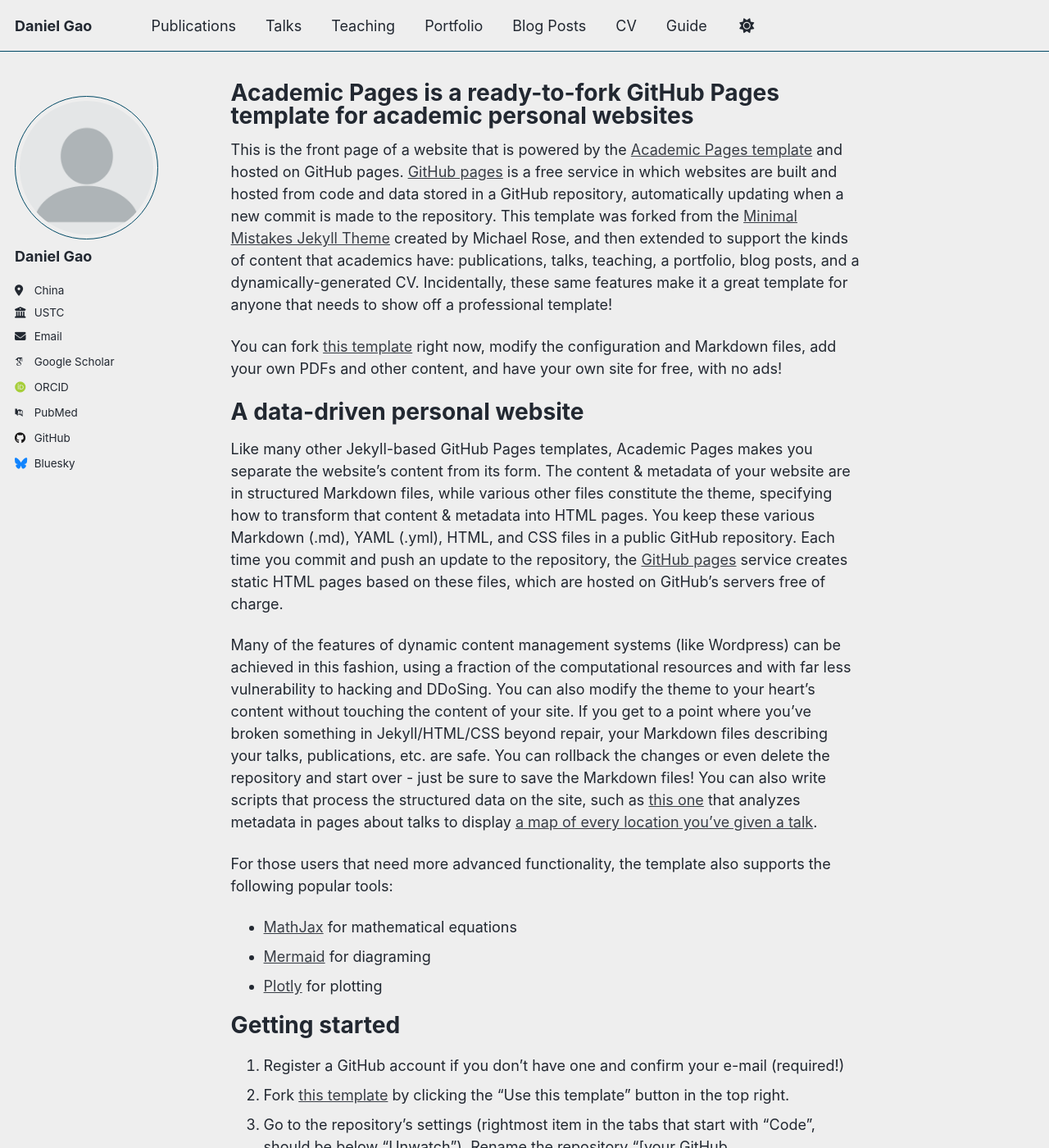
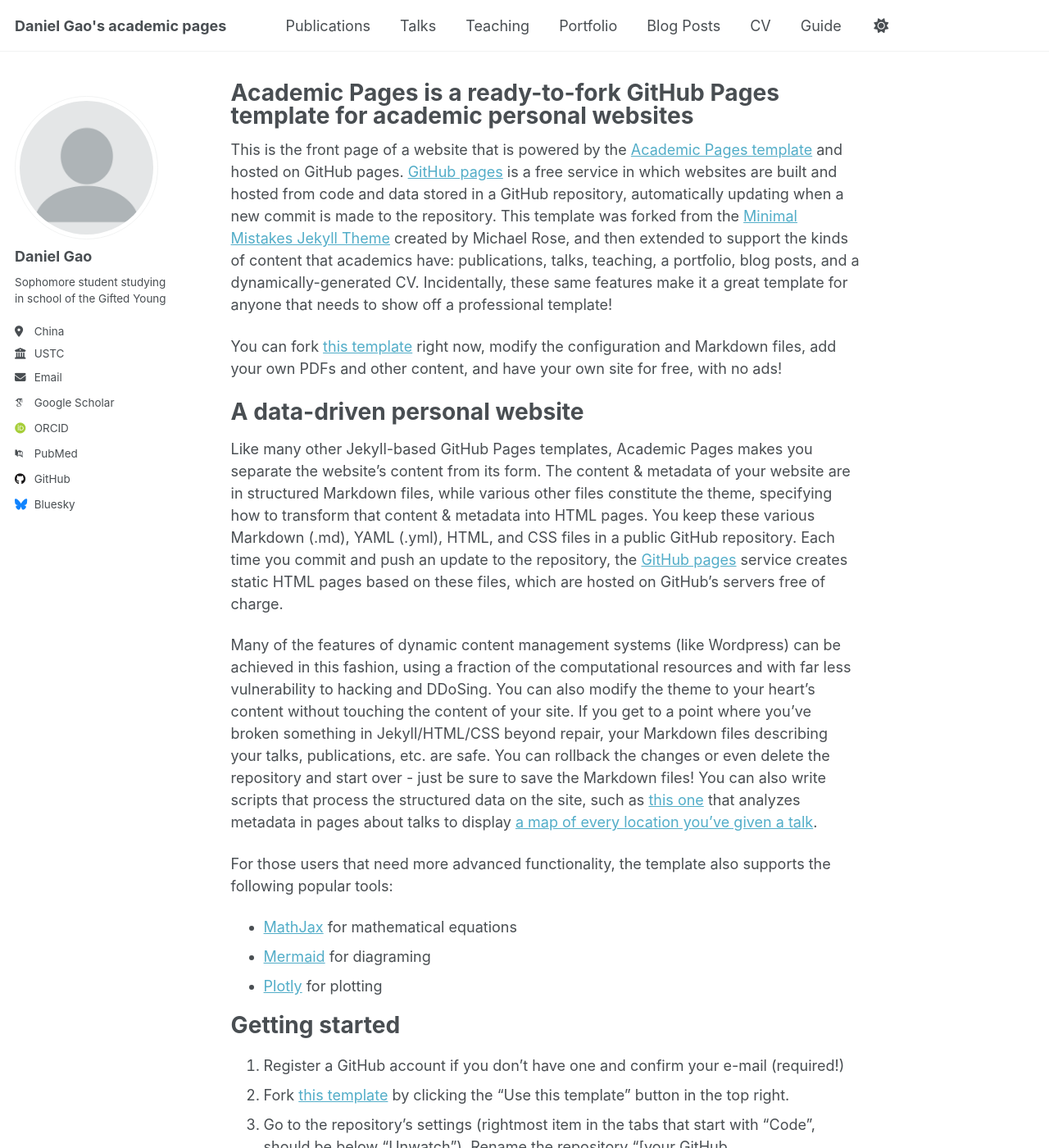
Before and after one commit to ccbb0530/ccbb0530.github.io, a Jekyll site: the page built from _pages/about.md, in a window 1280 px wide and 1400 px high. Shown: the whole window at 82% size. Built offline with Jekyll 4.4.1, drawn with Linux system fonts in a browser that asks for light colours; some web fonts are replaced; a script that is not in the unit is left out.

```diff
--- a/_config.yml
+++ b/_config.yml
@@ -8,11 +8,11 @@
 
 # Basic Site Settings
 locale                   : "en-US"
-site_theme               : "air" # Currently available options are "default", "air"
-title                    : "Daniel Gao"
-title_separator          : "|"
+site_theme               : "default" # Currently available options are "default", "air"
+title                    : "Daniel Gao's academic pages"
+title_separator          : "-"
 name                     : &name "Daniel Gao"
-description              : &description "A sophomore in USTC"
+description              : &description "personal description"
 url                      : https://ccbb0530.github.io # the base hostname & protocol for your site e.g. "https://[your GitHub username].github.io" or if you already have some other page hosted on Github then use "https://[your GitHub username].github.io/[Your Repo Name]"
 baseurl                  : "" # the subpath of your site, e.g. "/blog"
 repository               : "ccbb0530/ccbb0530.github.io"
@@ -25,7 +25,7 @@ author:
   avatar           : "profile.png"
   name             : "Daniel Gao"
   pronouns         : # example: "he/his"
-  bio              : ""
+  bio              : "Sophomore student studying in school of the Gifted Young"
   location         : "China"
   employer         : "USTC"
   uri              : # URL
@@ -47,7 +47,7 @@ author:
   bitbucket        : # Username - Update with your username on the site
   codepen          : # Username
   dribbble         : # Username
-  github           : "academicpages"
+  github           : "ccbb0530"
   kaggle           : # Username
   stackoverflow    : # User number or user number and name (i.e., use "1" or "1/jeff-atwood")
 
```
